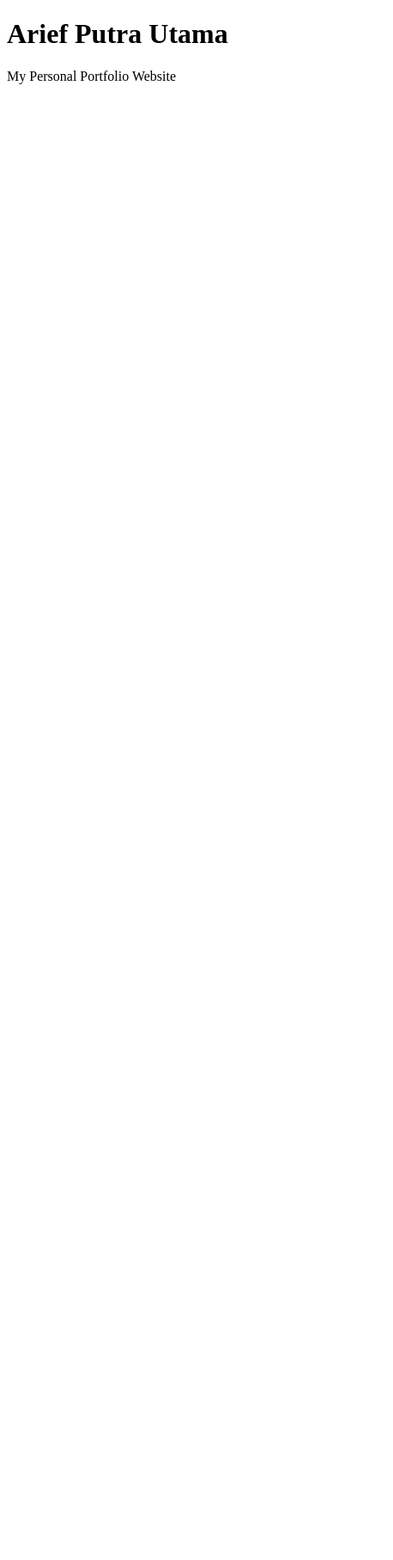
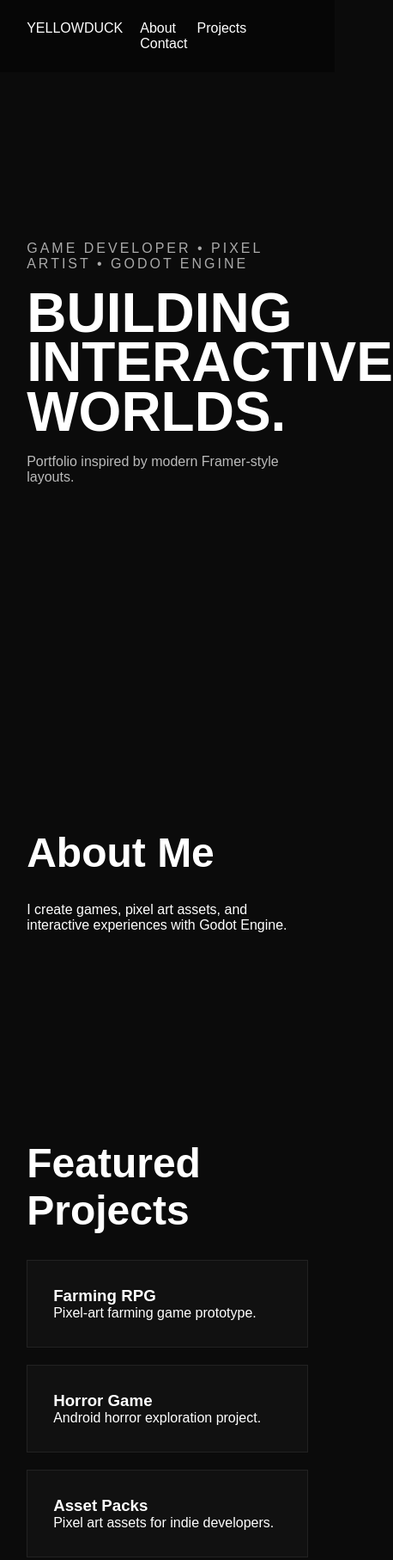
Before and after one commit to yellowduckdev31/yellowduckdev31.github.io, a plain HTML site: page index.html in a window 390 px wide. Shown: the top 1814 px of the page at 86% size, 458 px wide, since content can reach past the window. Before the commit the page ends 844 px from the top, so only its background shows below. Drawn offline with Linux system fonts and the light colour scheme.

Commit message:
Add files via upload

```diff
--- a/index.html
+++ b/index.html
@@ -1,10 +1,48 @@
 <!DOCTYPE html>
-<html>
+<html lang="en">
 <head>
-    <title>Arief Putra Utama</title>
+<meta charset="UTF-8">
+<meta name="viewport" content="width=device-width, initial-scale=1.0">
+<title>YellowDuck Portfolio</title>
+<link rel="stylesheet" href="style.css">
 </head>
 <body>
-    <h1>Arief Putra Utama</h1>
-    <p>My Personal Portfolio Website</p>
+<nav>
+  <div class="logo">YELLOWDUCK</div>
+  <div class="links">
+    <a href="#about">About</a>
+    <a href="#projects">Projects</a>
+    <a href="#contact">Contact</a>
+  </div>
+</nav>
+
+<section class="hero">
+  <p class="tag">GAME DEVELOPER • PIXEL ARTIST • GODOT ENGINE</p>
+  <h1>BUILDING<br>INTERACTIVE<br>WORLDS.</h1>
+  <p class="desc">Portfolio inspired by modern Framer-style layouts.</p>
+</section>
+
+<section id="about" class="section">
+  <h2>About Me</h2>
+  <p>I create games, pixel art assets, and interactive experiences with Godot Engine.</p>
+</section>
+
+<section id="projects" class="section">
+  <h2>Featured Projects</h2>
+  <div class="grid">
+    <div class="card"><h3>Farming RPG</h3><p>Pixel-art farming game prototype.</p></div>
+    <div class="card"><h3>Horror Game</h3><p>Android horror exploration project.</p></div>
+    <div class="card"><h3>Asset Packs</h3><p>Pixel art assets for indie developers.</p></div>
+  </div>
+</section>
+
+<section id="contact" class="section">
+  <h2>Contact</h2>
+  <p>Email: your@email.com</p>
+  <p>LinkedIn: your-profile</p>
+  <p>GitHub: your-github</p>
+</section>
+
+<script src="script.js"></script>
 </body>
 </html>
--- /dev/null
+++ b/script.js
@@ -0,0 +1,10 @@
+
+const cards=document.querySelectorAll('.card');
+cards.forEach(c=>{
+ c.addEventListener('mousemove',()=>{
+   c.style.transform='translateY(-8px) scale(1.02)';
+ });
+ c.addEventListener('mouseleave',()=>{
+   c.style.transform='translateY(0) scale(1)';
+ });
+});
--- /dev/null
+++ b/style.css
@@ -0,0 +1,52 @@
+
+*{margin:0;padding:0;box-sizing:border-box}
+body{
+background:#0b0b0b;
+color:white;
+font-family:Arial,sans-serif;
+}
+nav{
+position:fixed;
+width:100%;
+padding:24px 8%;
+display:flex;
+justify-content:space-between;
+background:rgba(0,0,0,.4);
+backdrop-filter:blur(10px);
+}
+nav a{color:white;text-decoration:none;margin-left:20px}
+.hero{
+min-height:100vh;
+display:flex;
+flex-direction:column;
+justify-content:center;
+padding:0 8%;
+}
+.hero h1{
+font-size:clamp(4rem,10vw,9rem);
+line-height:.9;
+margin:20px 0;
+}
+.tag{letter-spacing:3px;color:#aaa}
+.desc{max-width:500px;color:#bbb}
+.section{
+padding:120px 8%;
+}
+.section h2{
+font-size:3rem;
+margin-bottom:30px;
+}
+.grid{
+display:grid;
+grid-template-columns:repeat(auto-fit,minmax(250px,1fr));
+gap:20px;
+}
+.card{
+border:1px solid #222;
+padding:30px;
+background:#111;
+transition:.3s;
+}
+.card:hover{
+transform:translateY(-8px);
+}
```
